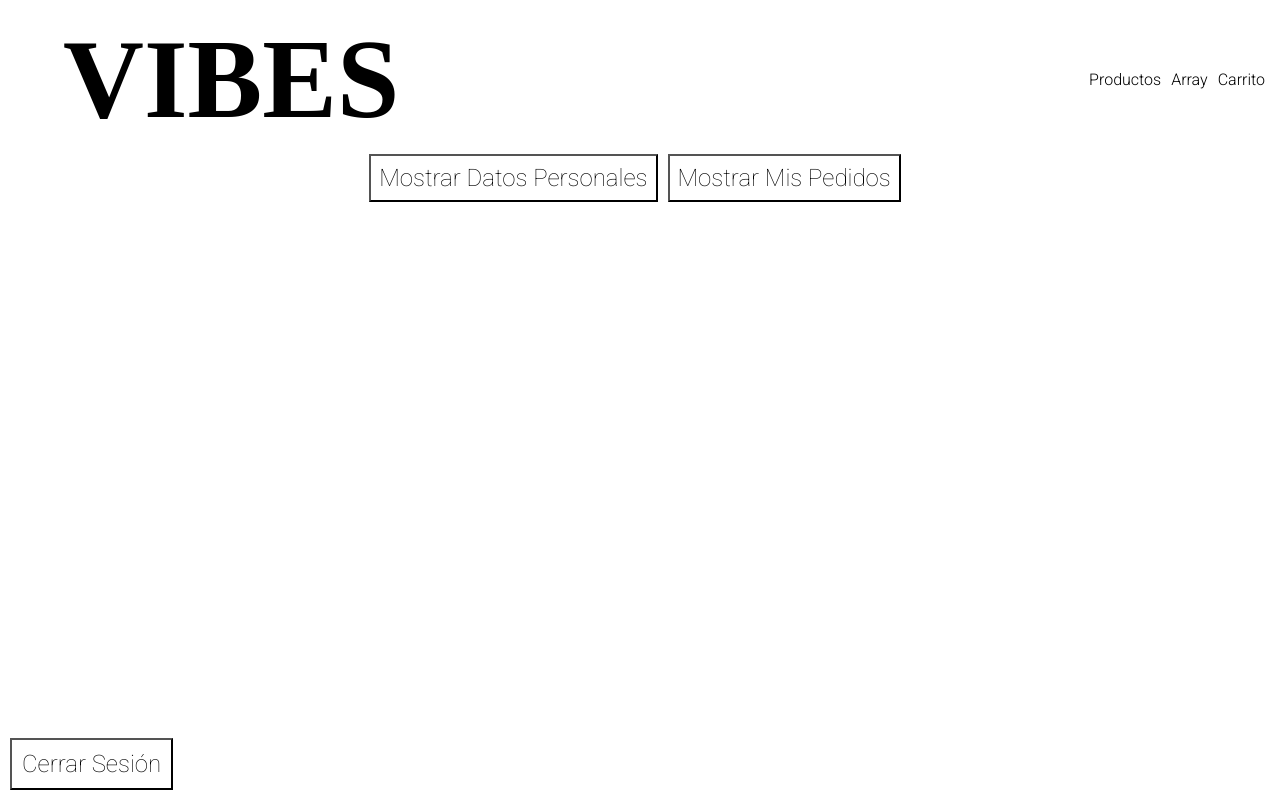
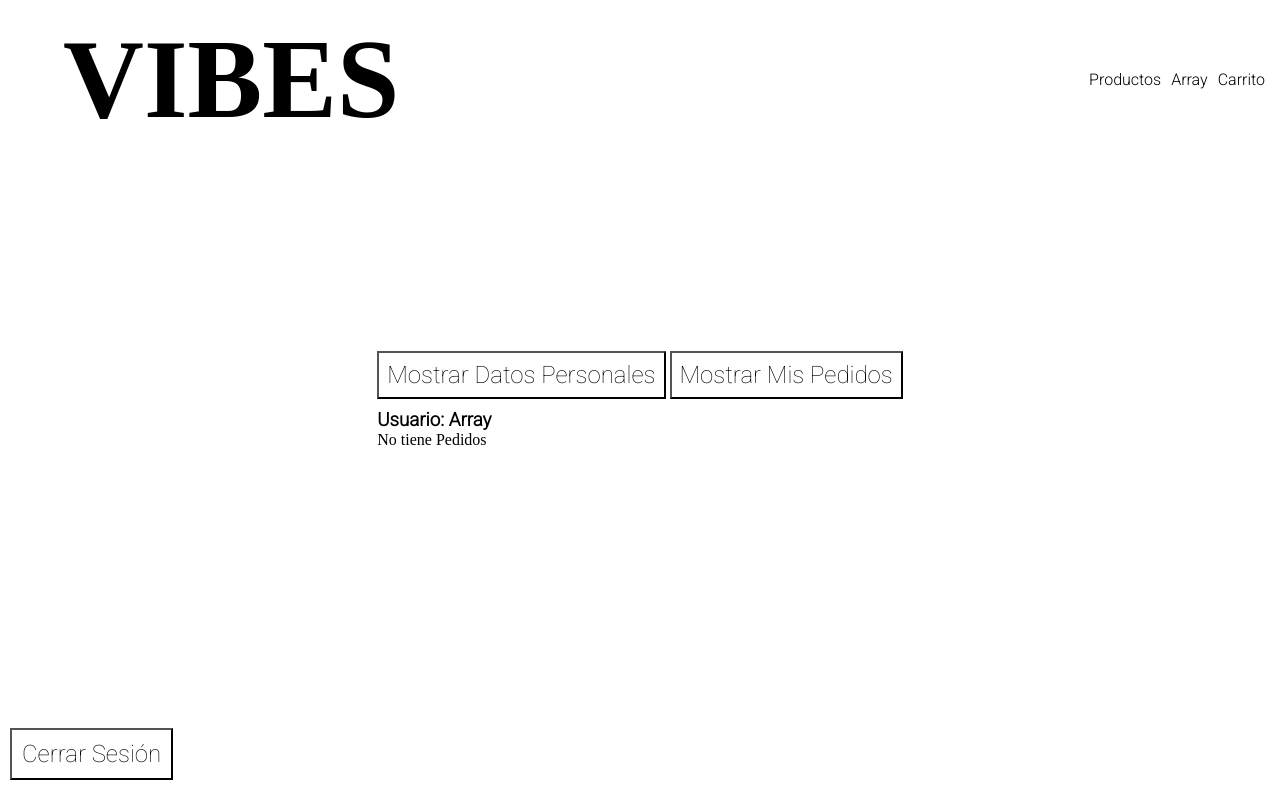
Before and after one commit to AxelBarroso07/vibesEntrega, a PHP site: page /vibesEntrega/backend/perfil.php in a window 1280 px wide. Run offline with PHP 8.4, Linux system fonts and the light colour scheme; a user stored in the database is signed in; data that the repository does not hold is empty.

Commit message:
details-content

```diff
--- a/backend/includes/functionCart.php
+++ b/backend/includes/functionCart.php
@@ -27,13 +27,14 @@ function mostrarProductos(){
                     <p>Cantidad:<a href="carrito.php?id_restar='.$producto['ID_prod'].'"><br><i class="fa-regular fa-square-minus"></i></a> | '.$producto['cantidad'].' | <a href="carrito.php?id_sumar='.$producto['ID_prod'].'"><i class="fa-regular fa-square-plus"></i></a> </p>
                     <p>Precio Unit: $'.$producto['precio_prod'].'</p>
                     <p class="SubTotal">Subtotal: $'.$producto['cantidad'] * $producto['precio_prod'].'</p>
-                </div>';
+                    <a href="carrito.php?id_borrar='.$producto['ID_prod'].'">eliminar</a>
+                    </div>';
             $total = $total + $producto['cantidad'] * $producto['precio_prod'];
         }
         echo '<p class="total">Total:$'.$total.'</p>
             <a href="carrito.php?finCompra" class="comprar" onClick="return confirm(\'Seguro desea proceder a comprar\')">Finalizar Compra</a>
             <div class="link">
-        <a href="carrito.php?id_borrar='.$producto['ID_prod'].'">eliminar</a>
+
                 <a href="carrito.php?vaciarCarrito">Vaciar Carrito</a>
                 <a href="Productos.php">Seguir Comprando</a>
             </div>
--- a/backend/perfil.php
+++ b/backend/perfil.php
@@ -27,9 +27,10 @@ if (isset($_SESSION['usuario'])) {
 </head>
 
 <body>
-    <header>
+
         <?php include('includes/header.php'); ?>
-    </header>
+
+    <section class="perfil">
     <form action="logout.php" method="post">
         <button type="submit" class="logout-button">Cerrar Sesión</button>
     </form>
@@ -47,7 +48,7 @@ if (isset($_SESSION['usuario'])) {
             <?php mostrarPedidos($_SESSION['ID_user']); ?>
         </div>
     </div>
-
+    </section>
     <script>
         function mostrarDatosPersonales() {
             document.querySelector('.datos').style.display = 'block';
--- a/backend/ver_producto.php
+++ b/backend/ver_producto.php
@@ -3,6 +3,7 @@
 
 <?php
 include('db/conexion_db.php');
+include("redimensionarImg.php");
 
 $sql_select = "SELECT * FROM productos";
 $consulta = mysqli_query($conexion, $sql_select);
--- a/css/style-header.css
+++ b/css/style-header.css
@@ -80,10 +80,15 @@ a{
     display: flex;
     text-align: center;
     flex-direction: column;
-    background-color: #fff;
+
+
+  }
+
+  h1{
+    padding:0;
+    font-size: 4rem;
   }
 
 
 
-
 }
--- a/css/style-perfil.css
+++ b/css/style-perfil.css
@@ -4,28 +4,27 @@
     box-sizing: border-box;
 }
 
+
+
+html,
 body {
-    display: flex;
-    flex-direction: column;
-    min-height: 100vh;
+  height: 100%;
 
+
+}
+section {
+  height: 100vh;
+display: flex;
+justify-content: center;
+align-items: center;
+}
+
+.datos{
+    font-family: 'Roboto', sans-serif;
+    font-weight: lighter;
 }
 
 
-
-.container-details {
-    display: flex;
-    flex-direction: column;
-    align-items: center;
-    text-align: center;
-  justify-content:center;
-    position: relative; /* Importante para el posicionamiento del botón */
-}
-
-.botones-container {
-    display: flex;
-    margin-bottom: 10px; /* Agregado para separar los botones */
-}
 
 button {
     appearance: none;
@@ -36,13 +35,12 @@ button {
     font-family: 'Roboto', sans-serif;
     font-weight: lighter;
     cursor: pointer;
-    margin-right: 10px; /* Agregado para separar los botones */
+    margin-bottom: 10px;
 }
 
 button[type="submit"] {
     cursor: pointer;
     color: #000;
-
     text-decoration: none;
     font-family: 'Roboto', sans-serif;
     font-weight: lighter;
@@ -54,18 +52,22 @@ button[type="submit"] {
     bottom: 10px;
     left: 10px;
 }
-form {
-    padding: 10% 5% 2%;
-    width: 90%;
-  }
 
-.datos,
-.pedidos {
-    display: none;
-    justify-content: center;
-    align-items: center;
-    flex-direction: column;
-    margin-top: 20px; /* Agregado para separar datos y pedidos del resto */
-    font-family: 'Roboto', sans-serif;
-    font-weight: bold;
+
+
+
+
+@media only screen and (max-width: 768px) {
+    .container-details {
+        align-items: center;
+    }
+
+    .botones-container {
+        display: flex;
+        text-align: center;
+        flex-direction: column;
+        align-items: center;
+    }
+
+
 }
--- a/js/buscador.js
+++ b/js/buscador.js
@@ -4,7 +4,7 @@ const buscar_prod=(buscar)=>{
     $.ajax({
         data: parametros,
         type: 'POST',
-        url: './includes/buscador.php',
+        url: '../includes/buscador.php',
         success: function(data) {
             document.getElementById("datos_buscador").innerHTML = data ;
         }
```
Also changed, not shown: includes/buscador.php (+5 -5 lines), backend/remera.jpg (added), img/productos/1701189608-remera.jpg (added).
